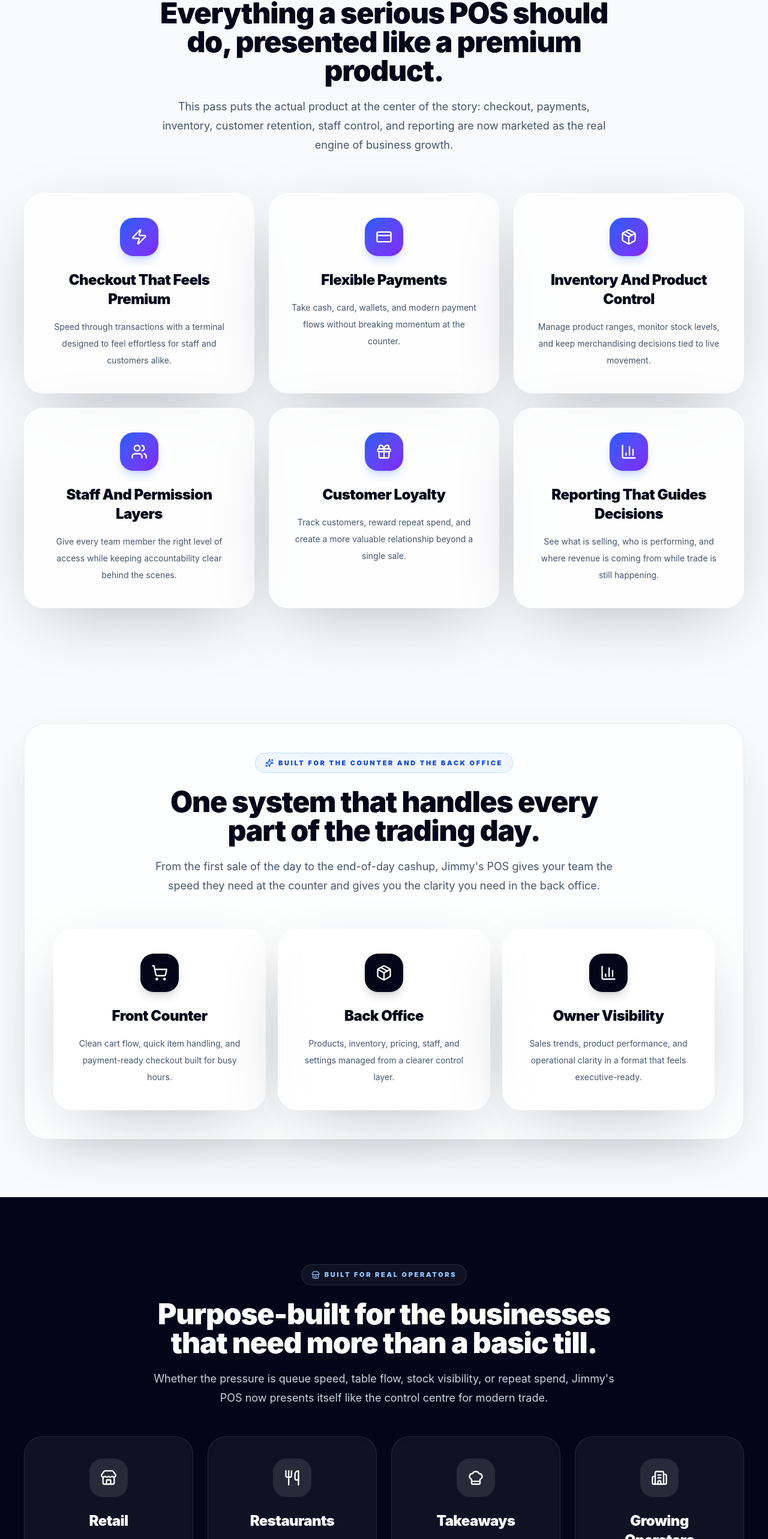
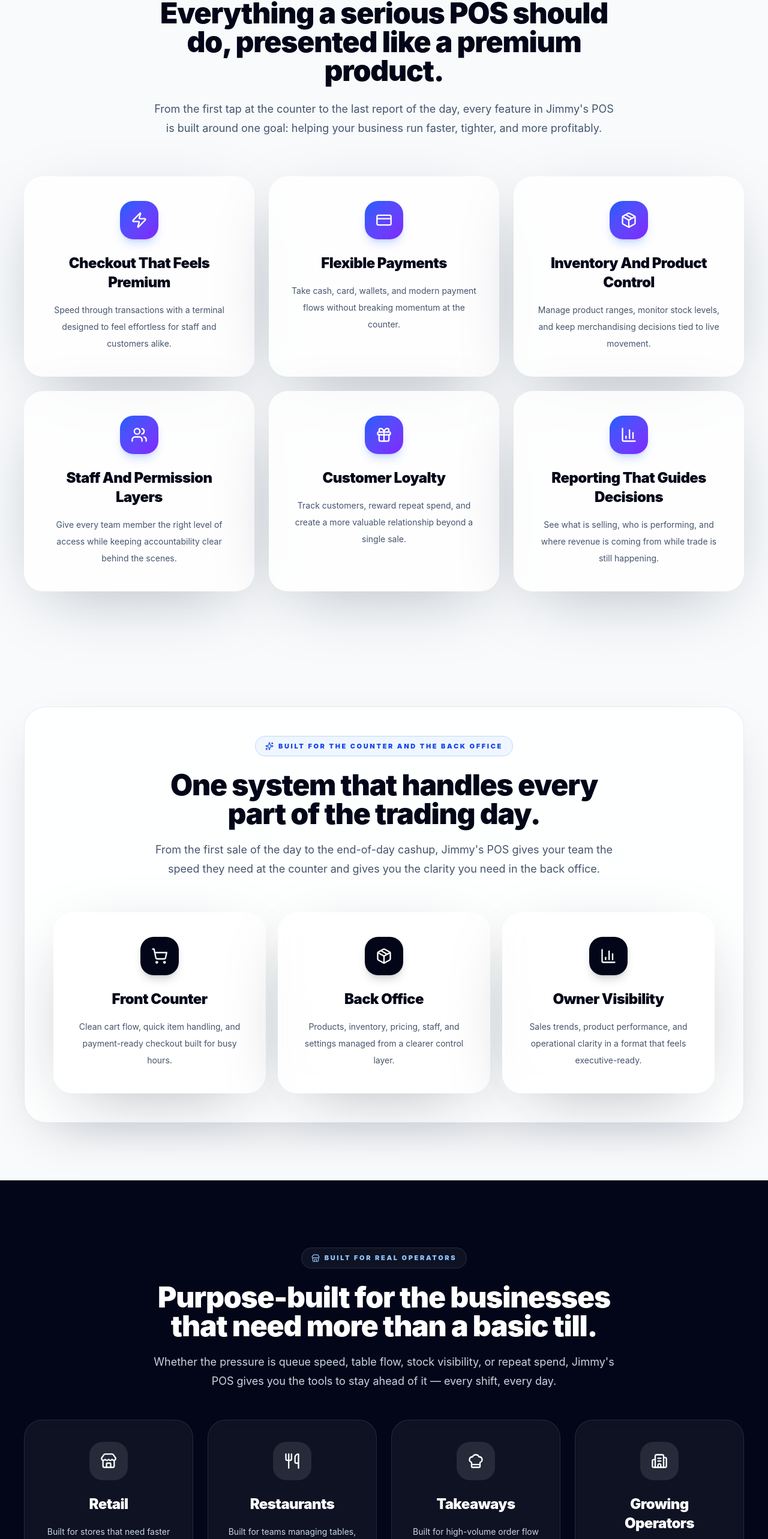
Before and after one commit to Lifeat-online/JPOS, a React (Vite) app: page / in a window 1280 px wide. Shown: the part 2047-4613 px from the top of the page at 60% size. Built offline with nearby package versions, Linux system fonts and the light colour scheme.

Commit message:
fix: staff db json deserialization and pos view safety checks
Parse JSON string columns from MariaDB for staff records, add array safety checks in POS view, and update landing page marketing copy

```diff
--- a/src/components/WelcomeView.tsx
+++ b/src/components/WelcomeView.tsx
@@ -432,8 +432,8 @@
               <h2 className="mt-7 text-4xl font-black tracking-tight text-slate-950 dark:text-white sm:text-5xl">
                 Everything a serious POS should do, presented like a premium product.
               </h2>
-              <p className="mt-5 text-lg leading-8 text-slate-600 dark:text-slate-300">
-                This pass puts the actual product at the center of the story: checkout, payments, inventory, customer retention, staff control, and reporting are now marketed as the real engine of business growth.
+              <p className="mt-6 text-lg leading-8 text-slate-600 dark:text-slate-300">
+                From the first tap at the counter to the last report of the day, every feature in Jimmy's POS is built around one goal: helping your business run faster, tighter, and more profitably.
               </p>
             </motion.div>
 
@@ -499,7 +499,7 @@
                 Purpose-built for the businesses that need more than a basic till.
               </h2>
               <p className="mt-5 text-lg leading-8 text-slate-300">
-                Whether the pressure is queue speed, table flow, stock visibility, or repeat spend, Jimmy&apos;s POS now presents itself like the control centre for modern trade.
+                Whether the pressure is queue speed, table flow, stock visibility, or repeat spend, Jimmy's POS gives you the tools to stay ahead of it — every shift, every day.
               </p>
             </motion.div>
 
@@ -576,7 +576,7 @@
                 Sign up, try the system, and move straight into setup.
               </h2>
               <p className="mt-5 text-lg leading-8 text-slate-300">
-                The funnel now ends with clear next steps for prospects who are ready to act, while still keeping portal access available for returning users.
+                No lengthy onboarding. No complicated setup. Just sign up, configure your business, and put your team on a system built to trade from day one.
               </p>
             </motion.div>
 
@@ -622,7 +622,7 @@
                 FAQ
               </div>
               <h2 className="mt-6 text-4xl font-black tracking-tight text-slate-950 dark:text-white sm:text-5xl">
-                The story is clearer. The objections are smaller.
+                Answers to the questions we hear most.
               </h2>
             </motion.div>
 
--- a/src/views/PointOfSaleView.tsx
+++ b/src/views/PointOfSaleView.tsx
@@ -50,8 +50,8 @@
 
   const allowedCategories = useMemo(() => {
     if (!currentUserStaff || currentUserStaff.role !== 'cashier') return CATEGORIES;
-    const hasSectionRestriction = currentUserStaff.assignedSections && currentUserStaff.assignedSections.length > 0;
-    const hasCategoryRestriction = currentUserStaff.assignedCategories && currentUserStaff.assignedCategories.length > 0;
+    const hasSectionRestriction = Array.isArray(currentUserStaff.assignedSections) && currentUserStaff.assignedSections.length > 0;
+    const hasCategoryRestriction = Array.isArray(currentUserStaff.assignedCategories) && currentUserStaff.assignedCategories.length > 0;
 
     if (!hasSectionRestriction && !hasCategoryRestriction) return CATEGORIES;
 
@@ -73,8 +73,8 @@
   const filteredProducts = useMemo(() => {
     return products.filter(p => {
       if (currentUserStaff && currentUserStaff.role === 'cashier') {
-        const hasSectionRestriction = currentUserStaff.assignedSections && currentUserStaff.assignedSections.length > 0;
-        const hasCategoryRestriction = currentUserStaff.assignedCategories && currentUserStaff.assignedCategories.length > 0;
+        const hasSectionRestriction = Array.isArray(currentUserStaff.assignedSections) && currentUserStaff.assignedSections.length > 0;
+        const hasCategoryRestriction = Array.isArray(currentUserStaff.assignedCategories) && currentUserStaff.assignedCategories.length > 0;
 
         if (hasSectionRestriction || hasCategoryRestriction) {
           const sectionAllowed = hasSectionRestriction && currentUserStaff.assignedSections!.includes(p.section || '');
```
